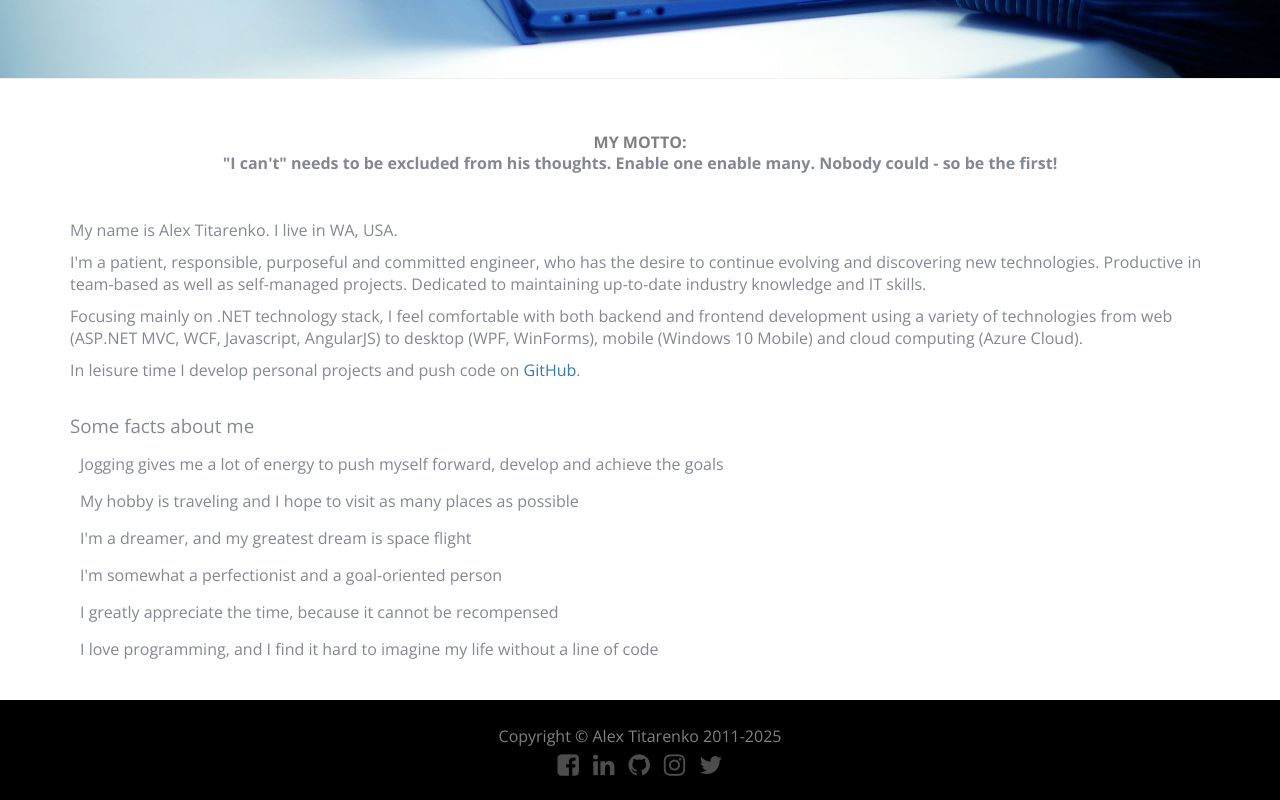
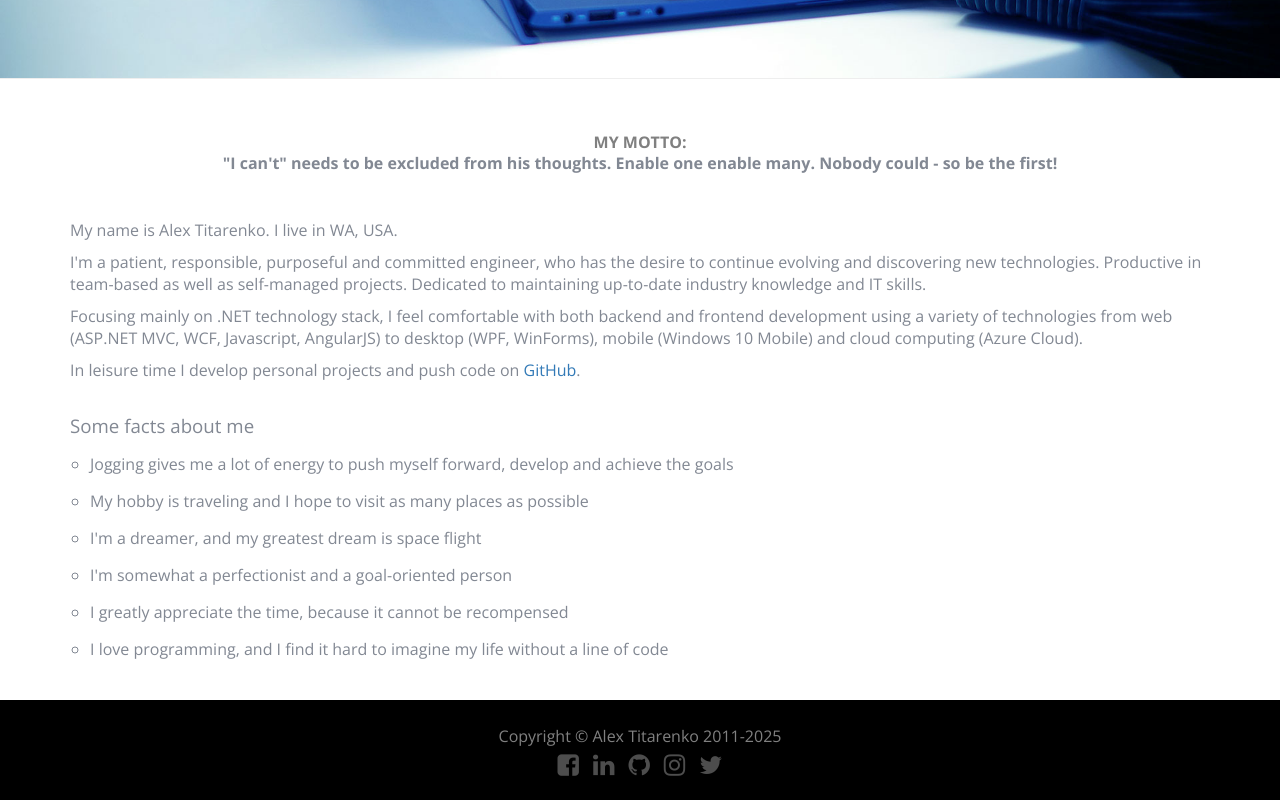
Before and after one commit to alex-titarenko/alextitarenko, a Next.js app: page / in a window 1280 px wide. Shown: the part 376-1176 px from the top of the page. Built offline with nearby package versions, Linux system fonts and the light colour scheme.

Commit message:
update styles

```diff
--- a/components/CodeBlock.tsx
+++ b/components/CodeBlock.tsx
@@ -1,6 +1,6 @@
 import {
   ContentCopy as CopyIcon,
-  Done as DoneIcon,
+  Check as DoneIcon,
   WrapText as WrapTextIcon
 } from './icons'
 import {
--- a/components/icons/index.ts
+++ b/components/icons/index.ts
@@ -1,3 +1,3 @@
 export { ContentCopy } from './ContentCopy'
-export { Done } from './Done'
+export { Check } from './Check'
 export { WrapText } from './WrapText'
--- a/pages/index.tsx
+++ b/pages/index.tsx
@@ -13,7 +13,9 @@ const facts: string[] = [
 
   const factsListItems = facts.map((fact, index) => {
     return (
-      <li key={ index }><span className='glyphicon glyphicon-ok'></span><span>{ fact }</span></li>
+      <li key={ index }>
+        { fact }
+      </li>
     );
   });
 
--- a/styles/site.css
+++ b/styles/site.css
@@ -300,18 +300,6 @@ hr {
   font-weight: 200;
 }
 
-.glyphicon {
-  position: relative;
-  top: 1px;
-  display: inline-block;
-  font-family: "Glyphicons Halflings";
-  font-style: normal;
-  font-weight: 400;
-  line-height: 1;
-  -webkit-font-smoothing: antialiased;
-  -moz-osx-font-smoothing: grayscale;
-}
-
 /* Label */
 .label {
   display: inline;
@@ -342,30 +330,6 @@ ul.reset {
 ul.reset li {
   margin: 0;
   padding: 0;
-}
-
-/*----------------------------------------------------*/
-/* Navbar (Bootstrap overridden) */
-/*----------------------------------------------------*/
-.navbar-default .navbar-header > .navbar-brand {
-  font-weight: 700;
-  text-transform: uppercase;
-  color: silver;
-  text-shadow: 0 1px 2px white;
-  transition: color 0.3s ease-in;
-
-  span {
-    color: gray;
-    transition: color 0.3s ease-in;
-  }
-
-  &:hover, &:focus {
-    color: var(--accent-color);
-
-    span {
-      color: var(--accent-color);
-    }
-  }
 }
 
 .page-header {
@@ -406,18 +370,11 @@ ul.reset li {
 }
 
 .check-list {
-  padding-left: 0;
-  list-style-type: none;
+  padding-left: 20px;
+  list-style-type: circle;
 
   li {
     margin: 15px 0 15px 0;
-
-    span { display: table-cell; }
-
-    .glyphicon {
-      padding-right: 10px;
-      color: silver;
-    }
   }
 }
 
```
Also changed, not shown: components/icons/Check.tsx (added, +12 -0 lines), components/icons/Done.tsx (deleted, +0 -18 lines).
